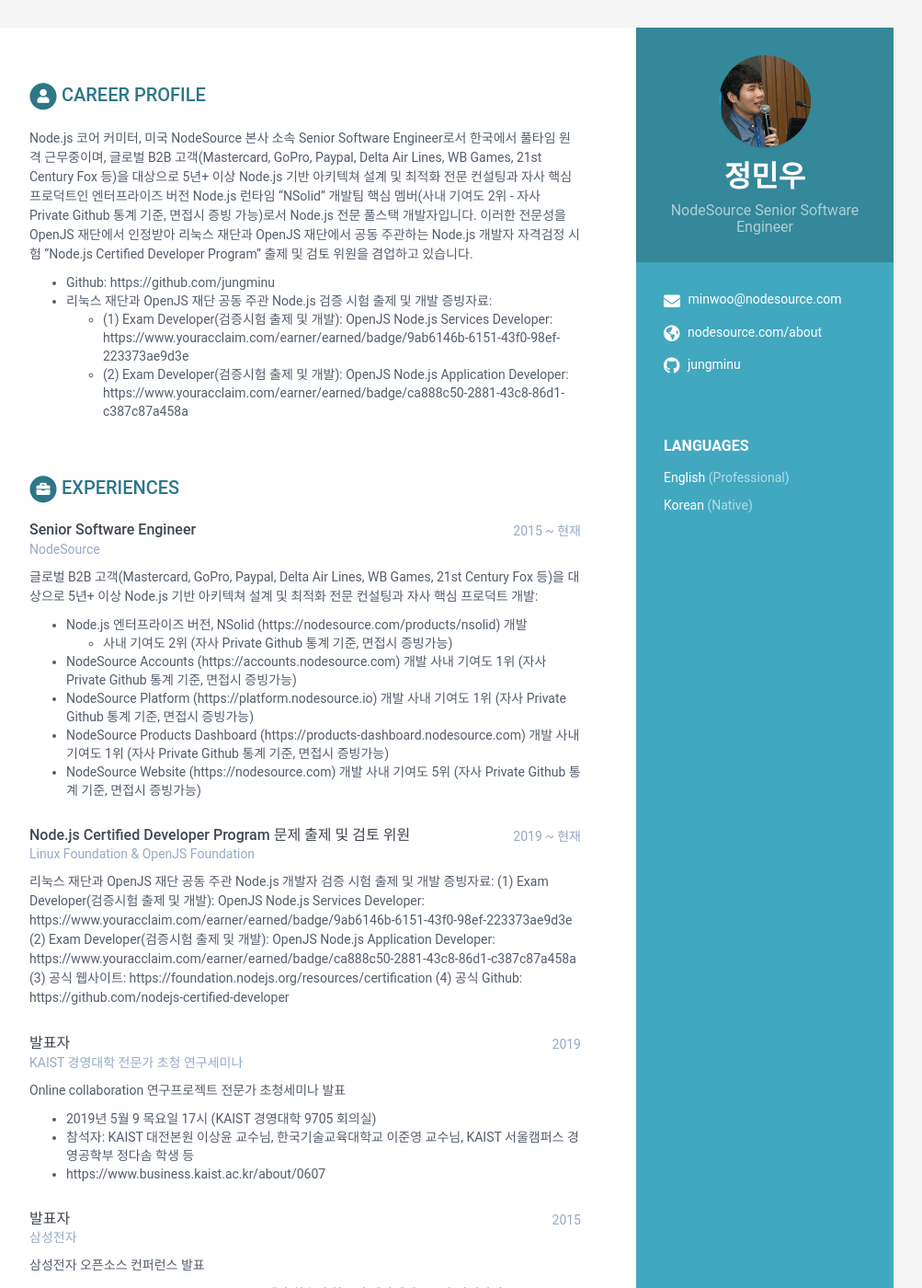
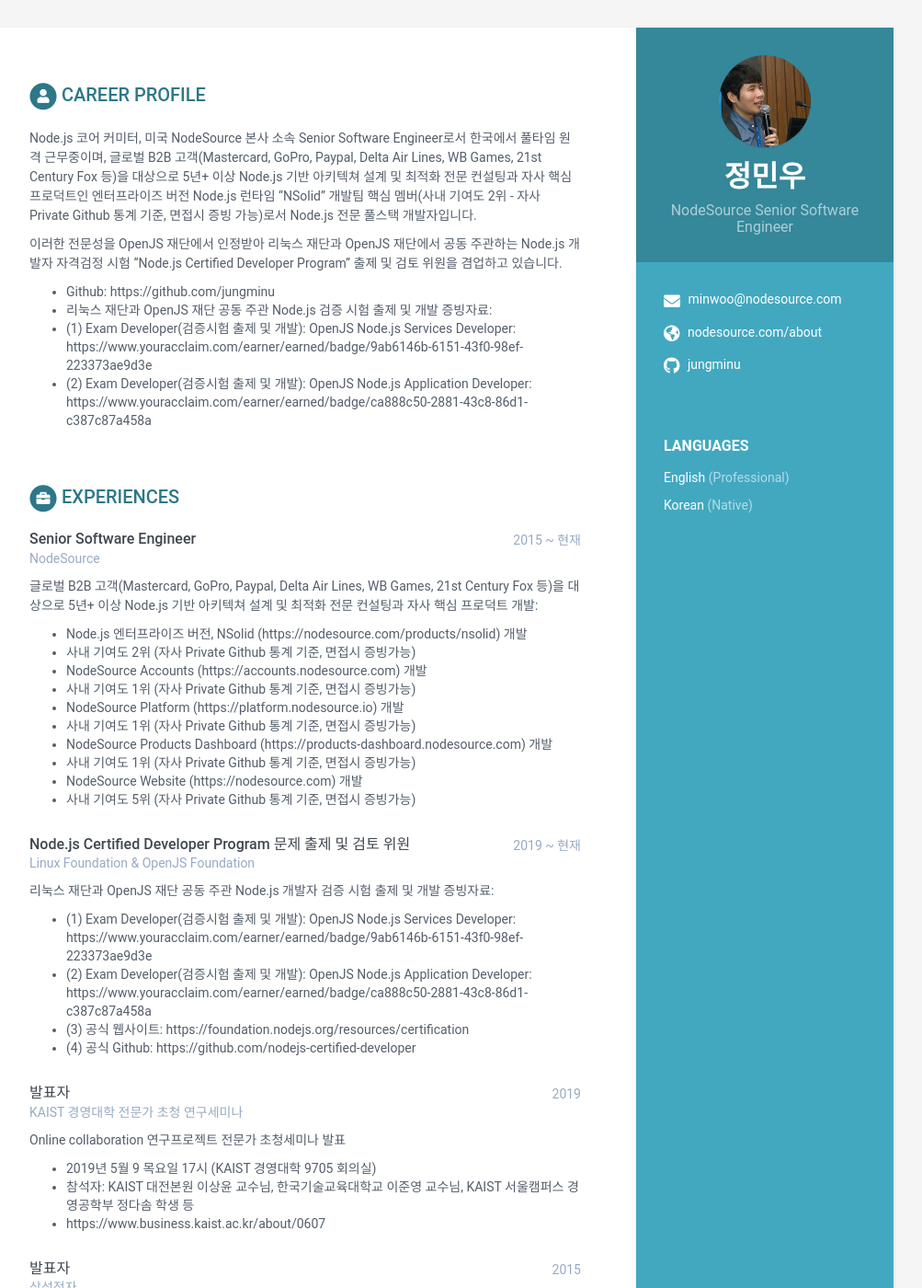
Before and after one commit to JungMinu/jungminu.github.io, a Jekyll site: the page built from index.html, in a window 1280 px wide and 1400 px high. Shown: the whole window at 92% size, without its empty margins (168-1171 px from the left). Built offline with Jekyll 4.4.1, drawn with Linux system fonts in a browser that asks for light colours.

```diff
--- a/_data/data.yml
+++ b/_data/data.yml
@@ -29,11 +29,12 @@ career-profile:
     title: Career Profile
     summary: |
       Node.js 코어 커미터, 미국 NodeSource 본사 소속 Senior Software Engineer로서 한국에서 풀타임 원격 근무중이며, 글로벌 B2B 고객(Mastercard, GoPro, Paypal, Delta Air Lines, WB Games, 21st Century Fox 등)을 대상으로 5년+ 이상 Node.js 기반 아키텍쳐 설계 및 최적화 전문 컨설팅과 자사 핵심 프로덕트인 엔터프라이즈 버전 Node.js 런타임 "NSolid" 개발팀 핵심 멤버(사내 기여도 2위 - 자사 Private Github 통계 기준, 면접시 증빙 가능)로서 Node.js 전문 풀스택 개발자입니다.
+
       이러한 전문성을 OpenJS 재단에서 인정받아 리눅스 재단과 OpenJS 재단에서 공동 주관하는 Node.js 개발자 자격검정 시험 "Node.js Certified Developer Program" 출제 및 검토 위원을 겸업하고 있습니다.
         - Github: https://github.com/jungminu
         - 리눅스 재단과 OpenJS 재단 공동 주관 Node.js 검증 시험 출제 및 개발 증빙자료:
-          - (1) Exam Developer(검증시험 출제 및 개발): OpenJS Node.js Services Developer: https://www.youracclaim.com/earner/earned/badge/9ab6146b-6151-43f0-98ef-223373ae9d3e
-          - (2) Exam Developer(검증시험 출제 및 개발): OpenJS Node.js Application Developer: https://www.youracclaim.com/earner/earned/badge/ca888c50-2881-43c8-86d1-c387c87a458a
+         - (1) Exam Developer(검증시험 출제 및 개발): OpenJS Node.js Services Developer: https://www.youracclaim.com/earner/earned/badge/9ab6146b-6151-43f0-98ef-223373ae9d3e
+         - (2) Exam Developer(검증시험 출제 및 개발): OpenJS Node.js Application Developer: https://www.youracclaim.com/earner/earned/badge/ca888c50-2881-43c8-86d1-c387c87a458a
 
 experiences:
     - role: Senior Software Engineer
@@ -42,25 +43,25 @@ experiences:
       details: |
         글로벌 B2B 고객(Mastercard, GoPro, Paypal, Delta Air Lines, WB Games, 21st Century Fox 등)을 대상으로 5년+ 이상 Node.js 기반 아키텍쳐 설계 및 최적화 전문 컨설팅과 자사 핵심 프로덕트 개발:
         - Node.js 엔터프라이즈 버전, NSolid (https://nodesource.com/products/nsolid) 개발
-          - 사내 기여도 2위 (자사 Private Github 통계 기준, 면접시 증빙가능)
+         - 사내 기여도 2위 (자사 Private Github 통계 기준, 면접시 증빙가능)
         - NodeSource Accounts (https://accounts.nodesource.com) 개발
-          사내 기여도 1위 (자사 Private Github 통계 기준, 면접시 증빙가능)
+         - 사내 기여도 1위 (자사 Private Github 통계 기준, 면접시 증빙가능)
         - NodeSource Platform (https://platform.nodesource.io) 개발
-          사내 기여도 1위 (자사 Private Github 통계 기준, 면접시 증빙가능)
+         - 사내 기여도 1위 (자사 Private Github 통계 기준, 면접시 증빙가능)
         - NodeSource Products Dashboard (https://products-dashboard.nodesource.com) 개발
-          사내 기여도 1위 (자사 Private Github 통계 기준, 면접시 증빙가능)
+         - 사내 기여도 1위 (자사 Private Github 통계 기준, 면접시 증빙가능)
         - NodeSource Website (https://nodesource.com) 개발
-          사내 기여도 5위 (자사 Private Github 통계 기준, 면접시 증빙가능)
+         - 사내 기여도 5위 (자사 Private Github 통계 기준, 면접시 증빙가능)
 
     - role: Node.js Certified Developer Program 문제 출제 및 검토 위원
       time: 2019 ~ 현재
       company: Linux Foundation & OpenJS Foundation
       details: |
         리눅스 재단과 OpenJS 재단 공동 주관 Node.js 개발자 검증 시험 출제 및 개발 증빙자료:
-        (1) Exam Developer(검증시험 출제 및 개발): OpenJS Node.js Services Developer: https://www.youracclaim.com/earner/earned/badge/9ab6146b-6151-43f0-98ef-223373ae9d3e
-        (2) Exam Developer(검증시험 출제 및 개발): OpenJS Node.js Application Developer: https://www.youracclaim.com/earner/earned/badge/ca888c50-2881-43c8-86d1-c387c87a458a
-        (3) 공식 웹사이트: https://foundation.nodejs.org/resources/certification
-        (4) 공식 Github: https://github.com/nodejs-certified-developer
+        - (1) Exam Developer(검증시험 출제 및 개발): OpenJS Node.js Services Developer: https://www.youracclaim.com/earner/earned/badge/9ab6146b-6151-43f0-98ef-223373ae9d3e
+        - (2) Exam Developer(검증시험 출제 및 개발): OpenJS Node.js Application Developer: https://www.youracclaim.com/earner/earned/badge/ca888c50-2881-43c8-86d1-c387c87a458a
+        - (3) 공식 웹사이트: https://foundation.nodejs.org/resources/certification
+        - (4) 공식 Github: https://github.com/nodejs-certified-developer
 
     - role: 발표자
       time: 2019
```
